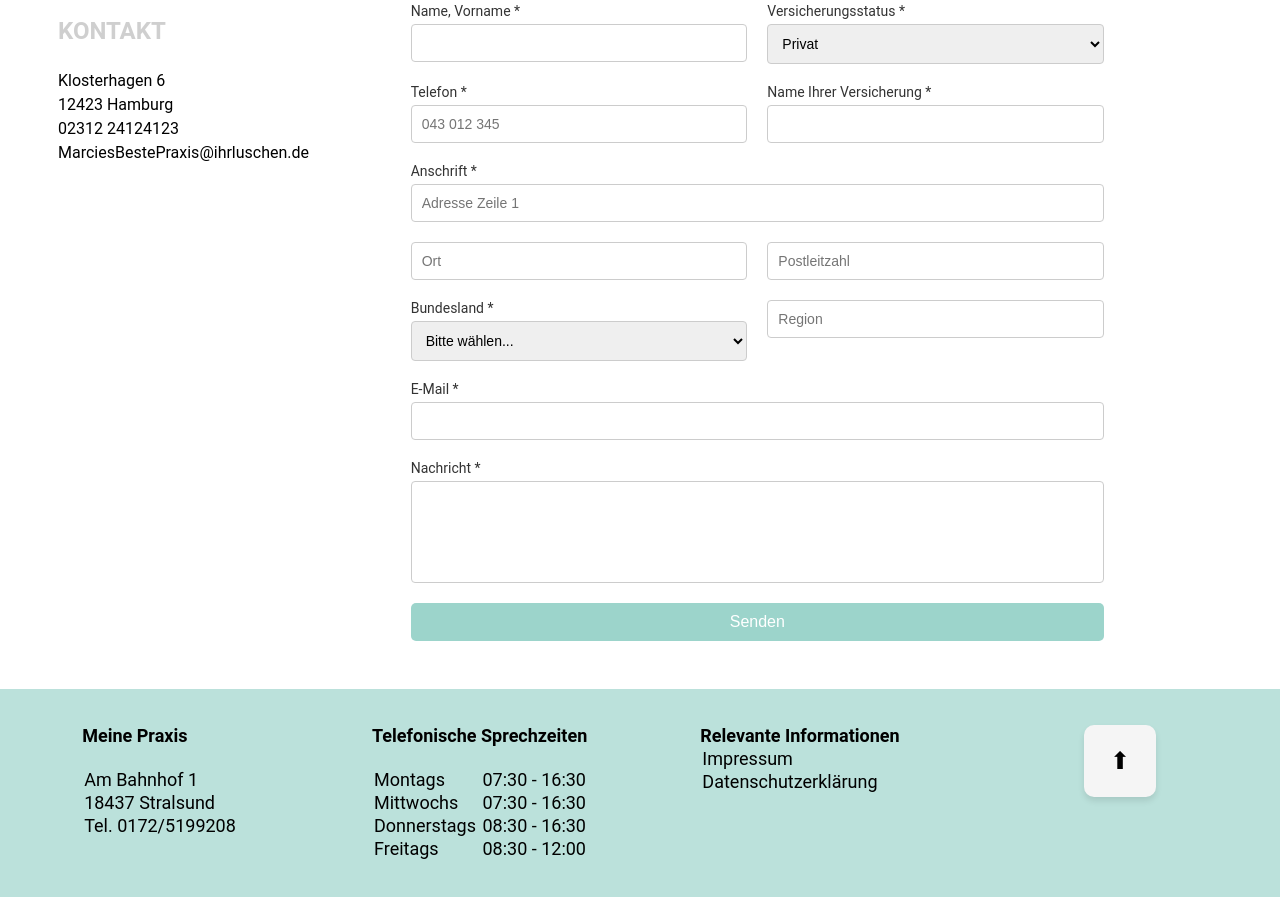
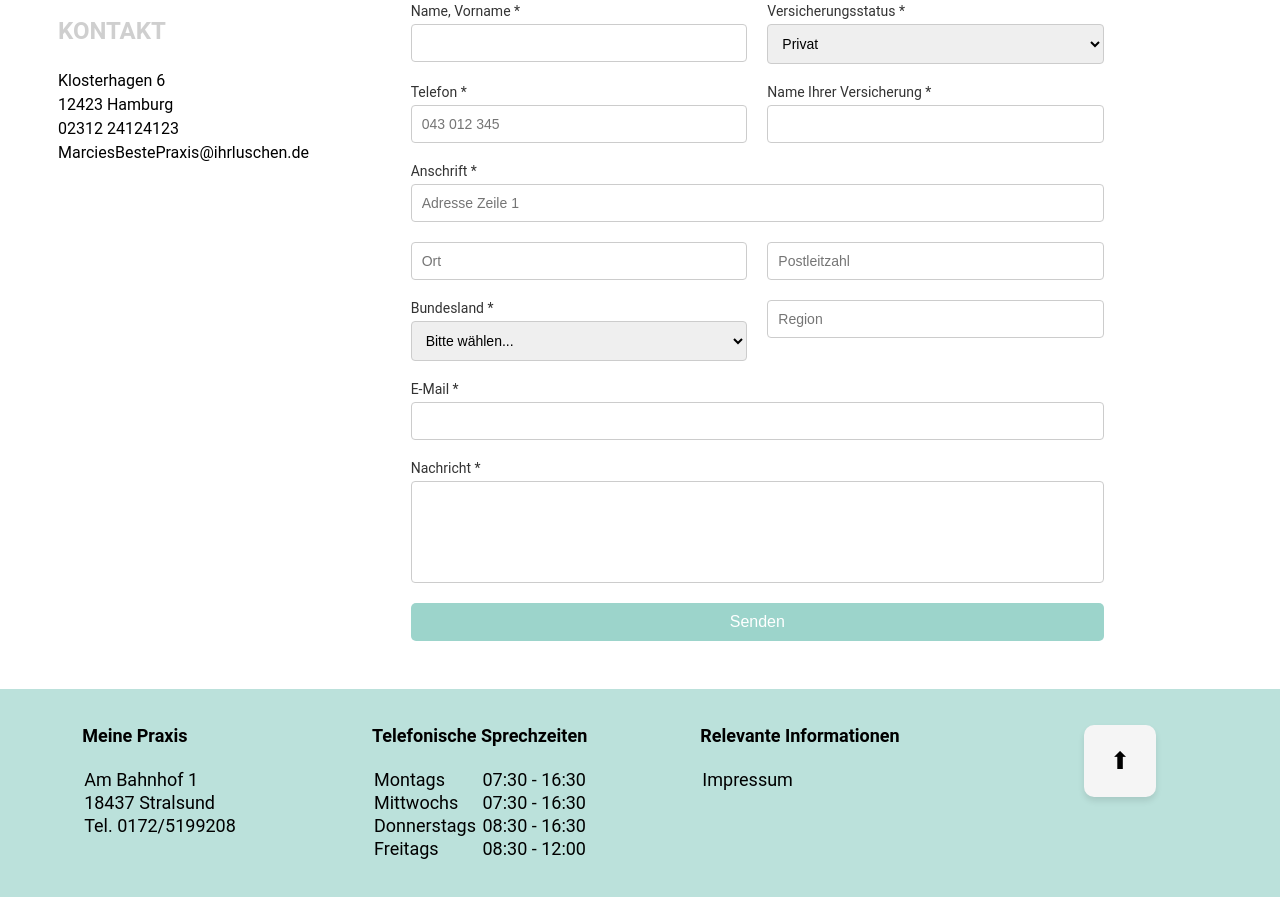
Before and after one commit to tonzy92/html, a plain HTML site: page github_Praxis_v1.2/HTML/contact.html in a window 1280 px wide. Shown: the part 533-1430 px from the top of the page. Drawn offline with Linux system fonts and the light colour scheme.

Commit message:
Update contact.html

```diff
--- a/github_Praxis_v1.2/HTML/contact.html
+++ b/github_Praxis_v1.2/HTML/contact.html
@@ -183,17 +183,14 @@
             </div>
 
             <!-- Impressum und Datenschutz -->
-            <div class="grid_footer_item">
+          <div class="grid_footer_item">
                 <h4>Relevante Informationen</h4>
                 <table>
-                    <tr>
-                        <td><a href="#">Impressum</a></td>
-                    </tr>
-                    <tr>
-                        <td><a href="#">Datenschutzerklärung</a></td>
-                    </tr>
+                    <br>
+                    <tr><td><a href="../HTML/impressum.html">Impressum</a></td></tr>
                 </table>
             </div>
+
 
             <!-- Zum Seitenanfang -->
             <div class="grid_footer_item footer_button">
```
